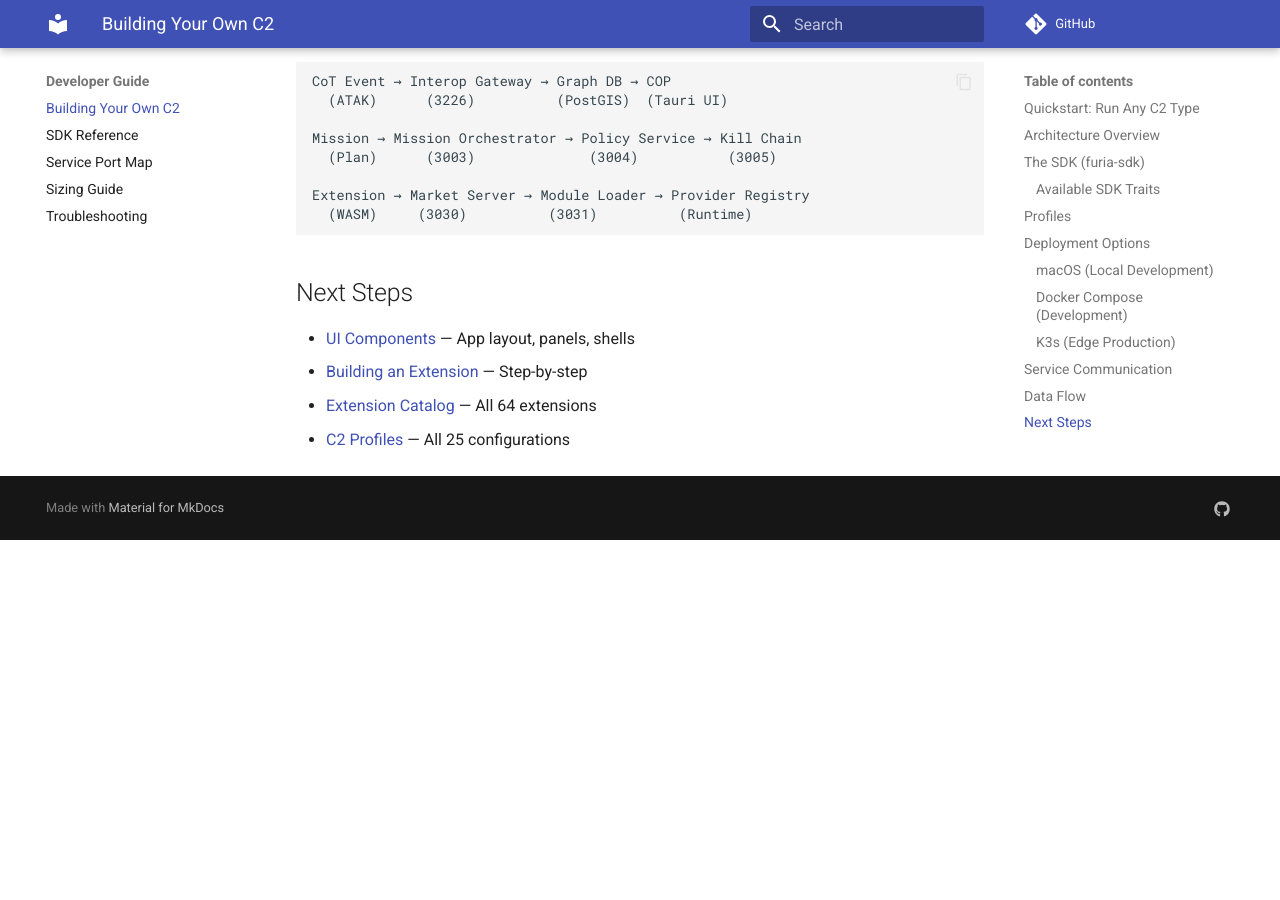
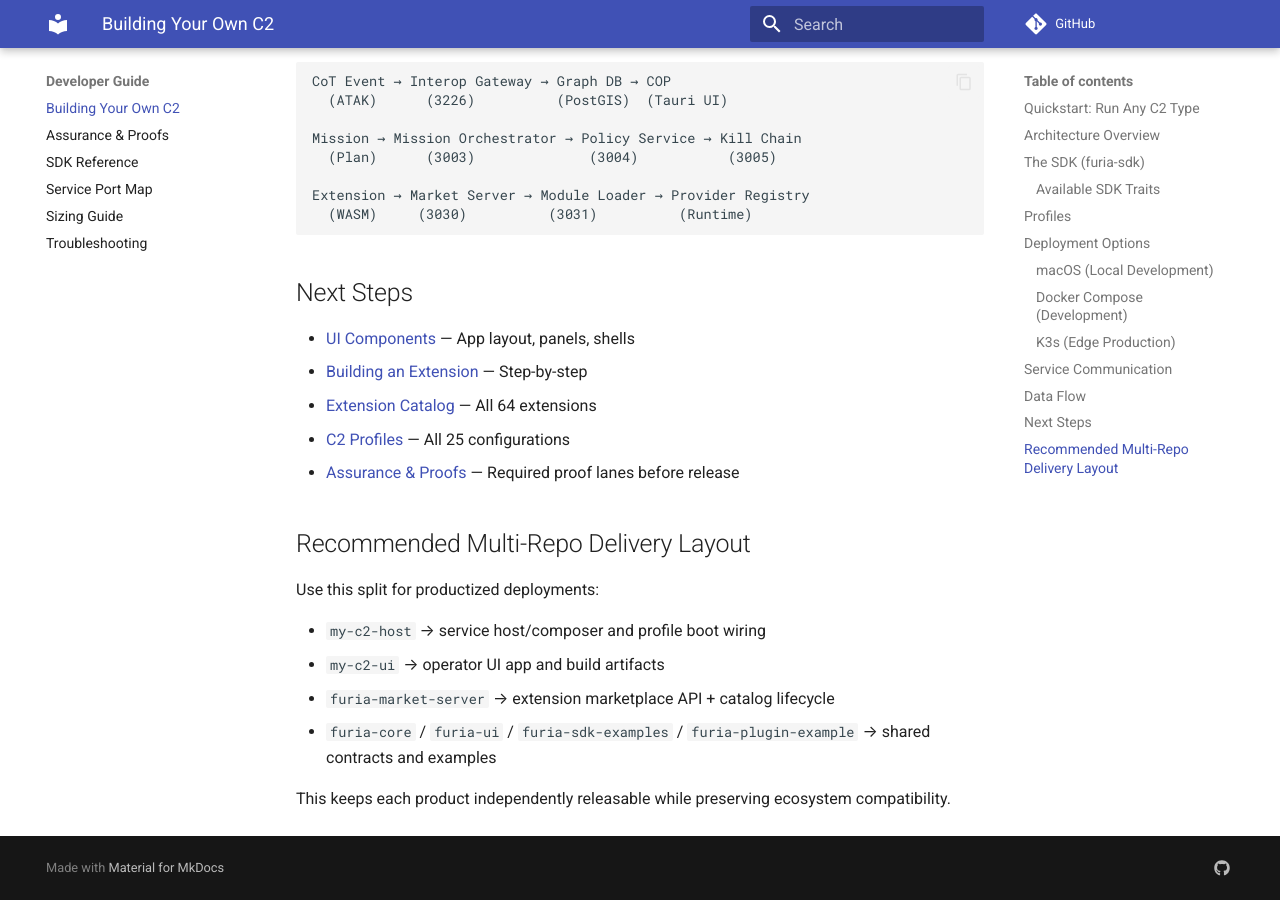
Before and after one commit to durandal-robotics/furia-docs, an MkDocs documentation site: the page built from docs/developer-guide/building-your-own-c2.md, in a window 1280 px wide and 900 px high, scrolled down 3351 px. Built offline with MkDocs 1.6.1 and Material for MkDocs 9.7.7, drawn with Linux system fonts in a browser that asks for light colours; comment, search, counter and statistics services are not loaded; before the commit the page ends 3891 px from its top, so only the background shows below that.

Commit message:
docs: add assurance and split-repo delivery guidance
Co-authored-by: Copilot <223556219+Copilot@users.noreply.github.com>

```diff
--- a/docs/developer-guide/building-your-own-c2.md
+++ b/docs/developer-guide/building-your-own-c2.md
@@ -159,3 +159,15 @@ Extension → Market Server → Module Loader → Provider Registry
 - [Building an Extension](../tutorials/building-an-extension.md) — Step-by-step
 - [Extension Catalog](../extensions/catalog.md) — All 64 extensions
 - [C2 Profiles](../c2-types/overview.md) — All 25 configurations
+- [Assurance & Proofs](assurance-and-proofs.md) — Required proof lanes before release
+
+## Recommended Multi-Repo Delivery Layout
+
+Use this split for productized deployments:
+
+- `my-c2-host` → service host/composer and profile boot wiring
+- `my-c2-ui` → operator UI app and build artifacts
+- `furia-market-server` → extension marketplace API + catalog lifecycle
+- `furia-core` / `furia-ui` / `furia-sdk-examples` / `furia-plugin-example` → shared contracts and examples
+
+This keeps each product independently releasable while preserving ecosystem compatibility.
--- a/mkdocs.yml
+++ b/mkdocs.yml
@@ -30,6 +30,7 @@ nav:
     - STANAG 4586: integrations/stanag.md
   - Developer Guide:
     - Building Your Own C2: developer-guide/building-your-own-c2.md
+    - Assurance & Proofs: developer-guide/assurance-and-proofs.md
     - SDK Reference: SDK.md
     - Service Port Map: developer-guide/service-ports.md
     - Sizing Guide: developer-guide/sizing-guide.md
```
Also changed, not shown: README.md (+5 -0 lines), docs/developer-guide/assurance-and-proofs.md (added, +67 -0 lines), docs/getting-started.md (+11 -0 lines), docs/index.md (+10 -0 lines).
